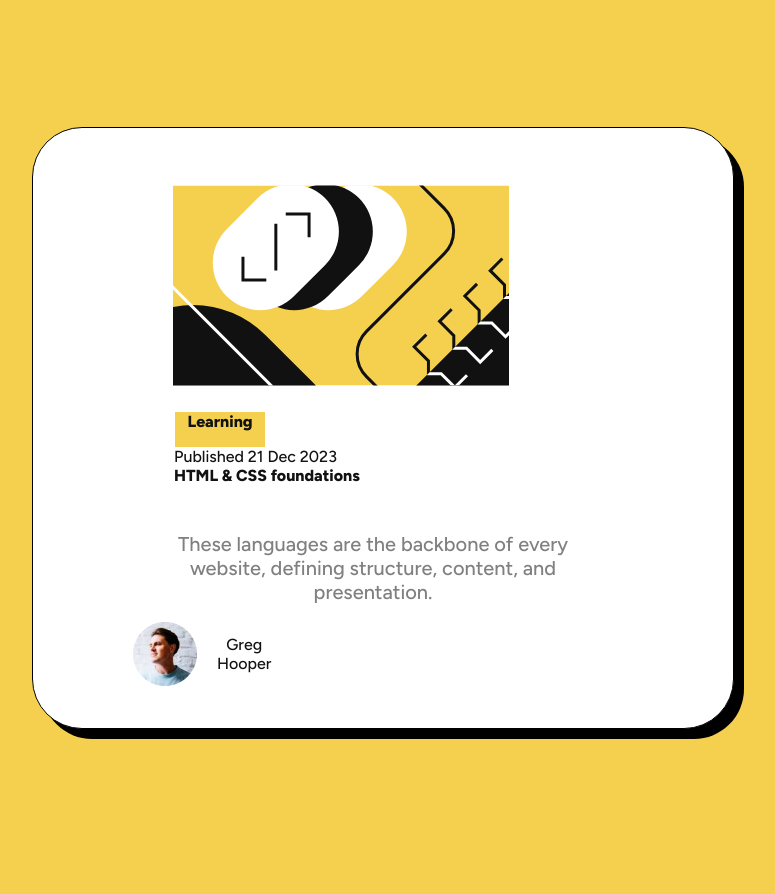
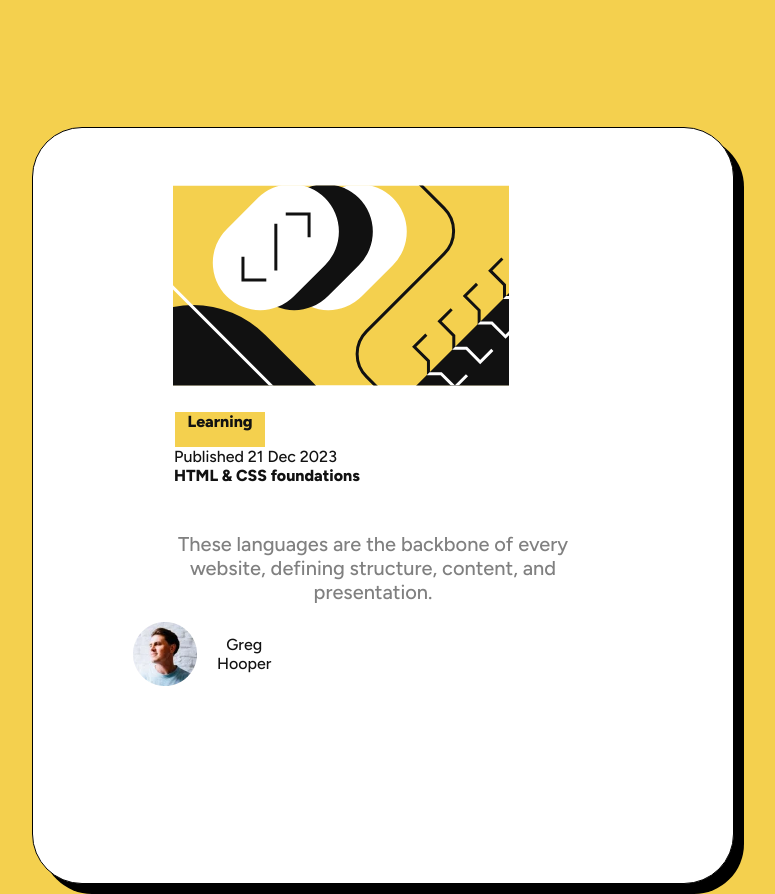
Before and after one commit to zrshahir/blog-preview-card-main-, a plain HTML site: page index.html in a window 1280 px wide. Shown: the top 894 px of the page, without its empty margins (418-1193 px from the left). Drawn offline with Linux system fonts and the light colour scheme; files whose address does not match are found by name.

Commit message:
Add files via upload
I'm most likely to share my latest work in terms of my Frontend Mentor Challenge called Blog Preview Card as of November 2, 2024, deeply for sure truly for right now.

```diff
--- a/index.html
+++ b/index.html
@@ -21,7 +21,7 @@
     }
     .little-card {
       background-color: hsl(0, 0%, 100%);
-      height: 600px;
+      height: 755px;
       width: 200px;
       text-align: center;
       padding-left: 500px;
```
